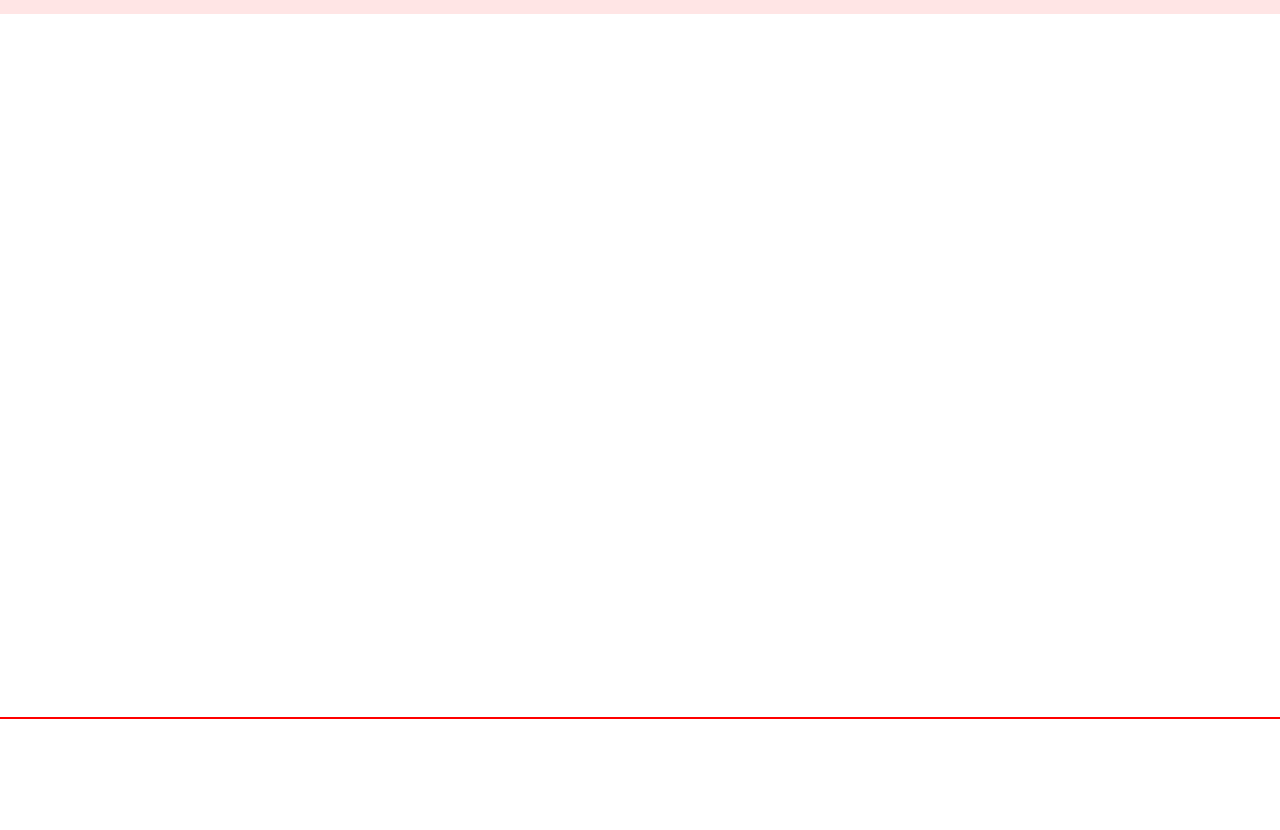
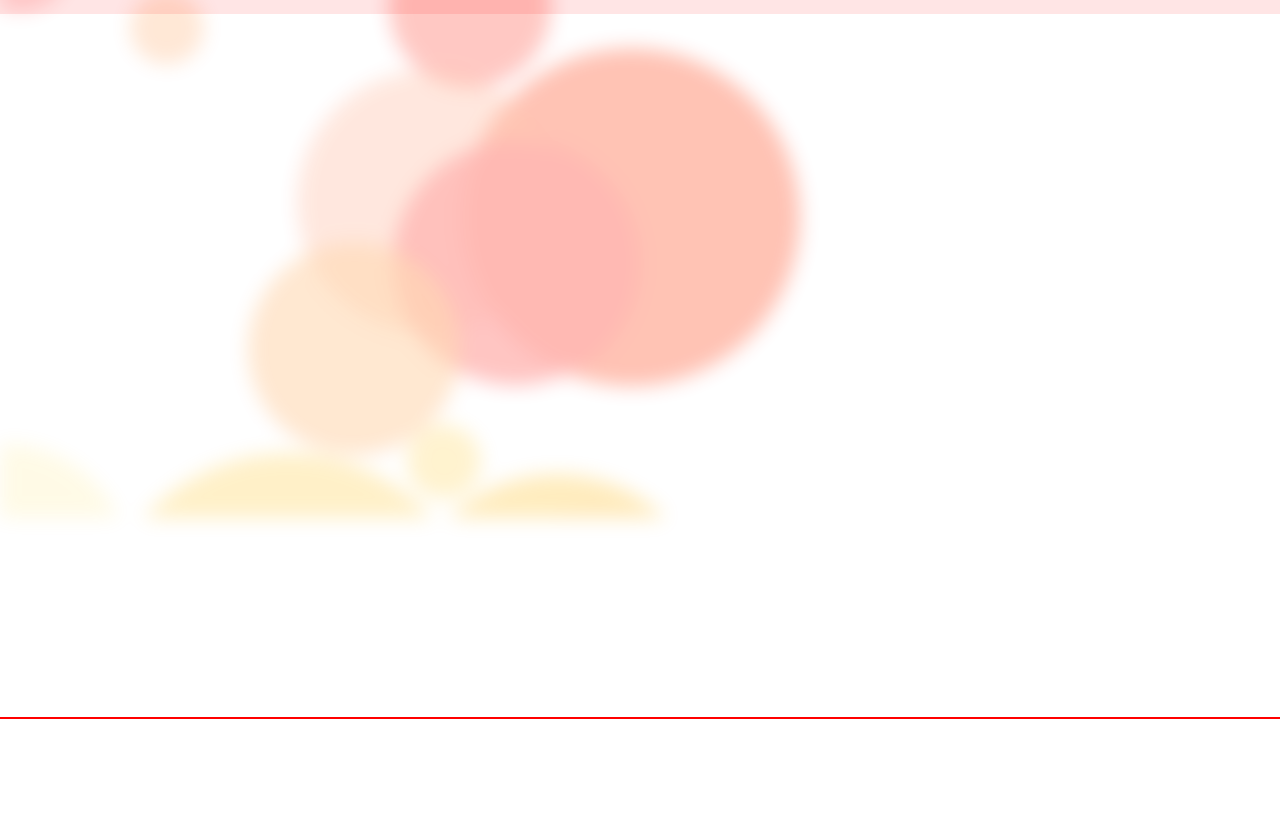
Before and after one commit to AlyssonOficial/beauty-salon, a plain HTML site: page index.html in a window 1280 px wide. Shown: the part 82-912 px from the top of the page. Drawn offline with Linux system fonts and the light colour scheme.

Commit message:
html adptation for background effect

```diff
--- a/index.html
+++ b/index.html
@@ -6,7 +6,9 @@
     <meta name="viewport" content="width=device-width, initial-scale=1.0" />
     <title>Document</title>
     <link rel="stylesheet" href="sass/index.css" />
+
     <script src="js/headerController.js"></script>
+    <script src="js/backgroundEffect.js"></script>
   </head>
   <body>
     <header focus="on">
```
